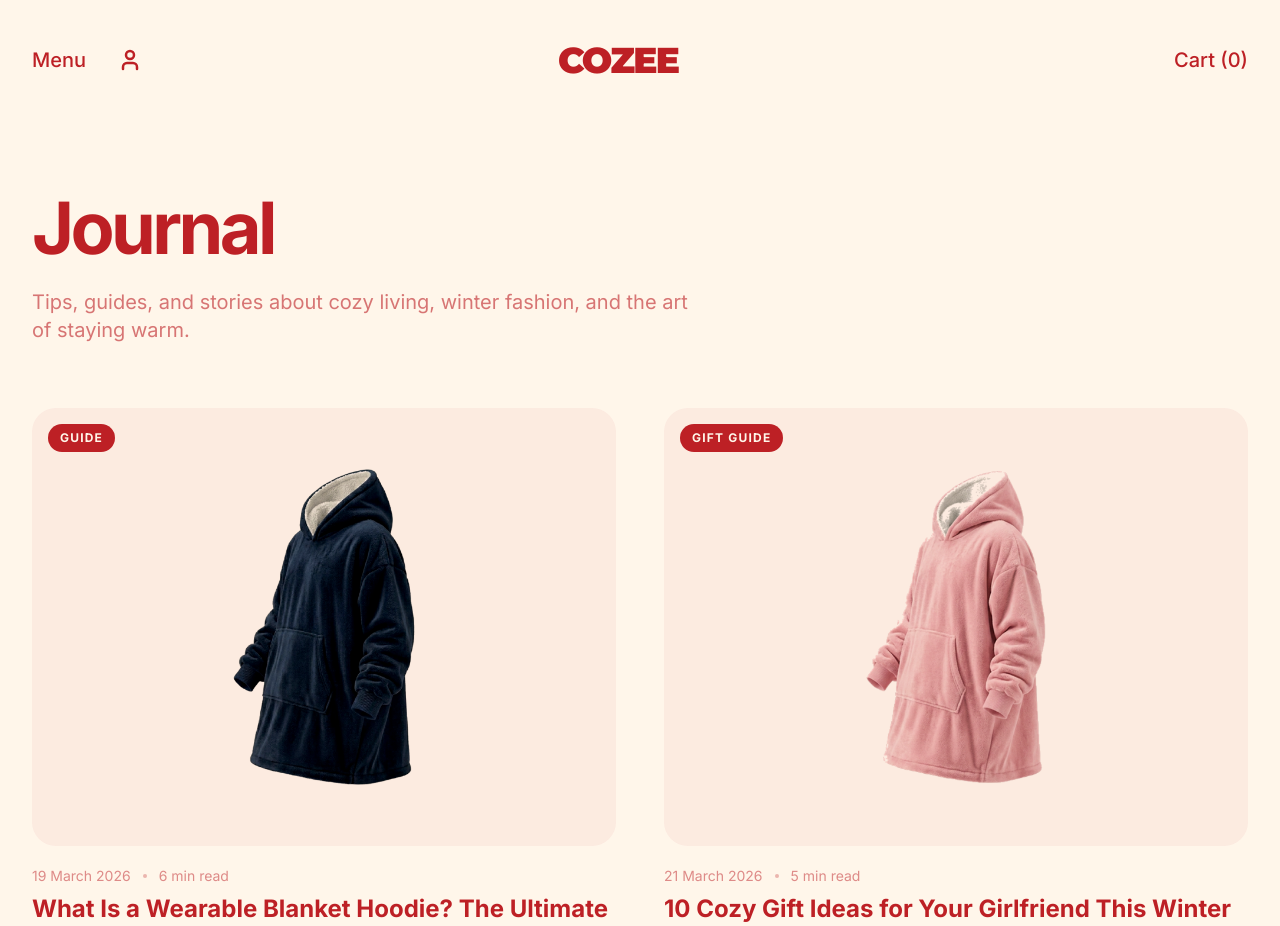
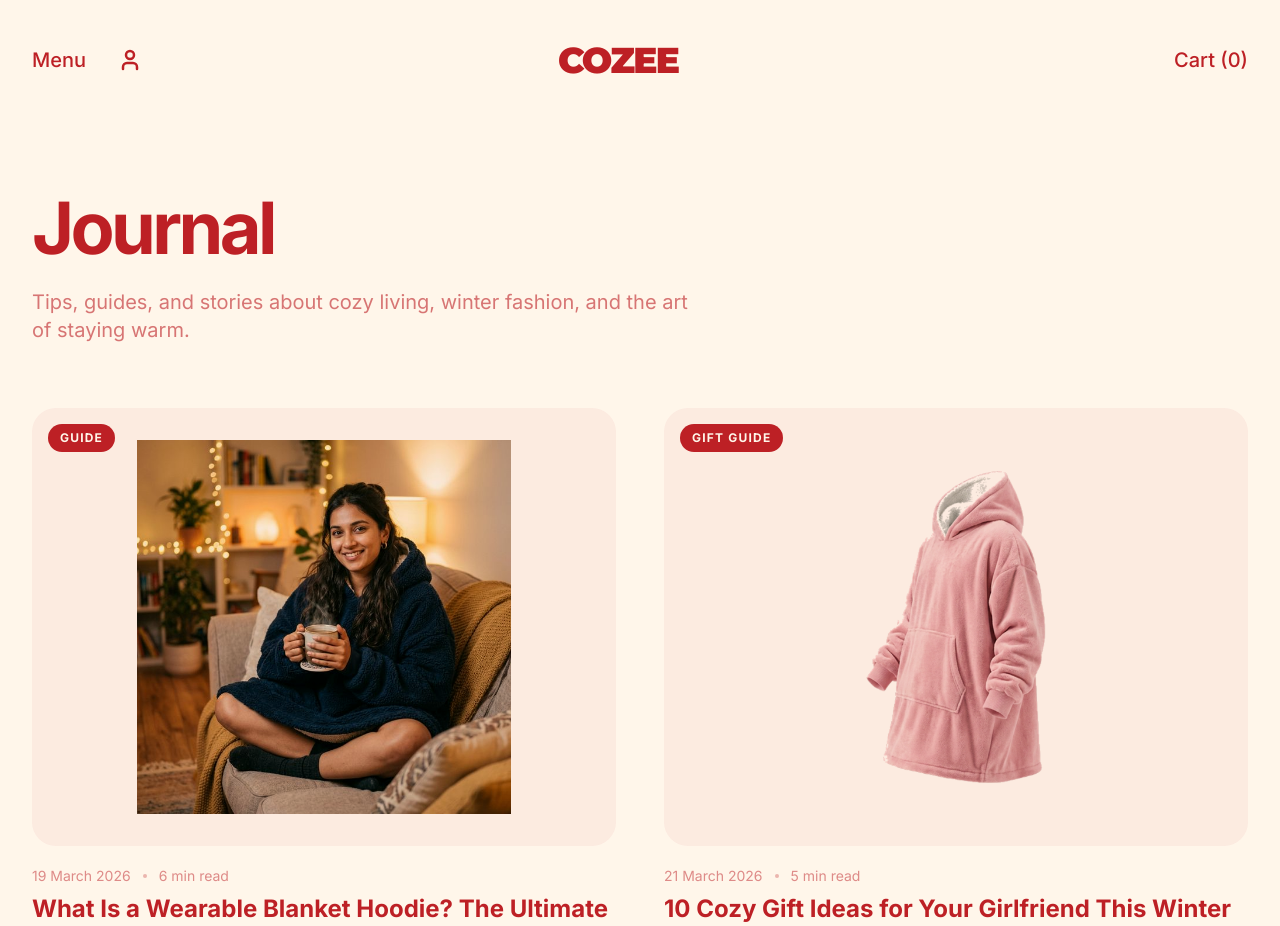
Before and after one commit to jindalcozee/cozeeweb, a React (Vite) app: page /blog in a window 1280 px wide. Shown: the top 926 px of the page. Built offline with nearby package versions, Linux system fonts and the light colour scheme; no server answers.

Commit message:
feat: add generated lifestyle image for first blog post

```diff
--- a/src/data/blogPosts.ts
+++ b/src/data/blogPosts.ts
@@ -16,7 +16,7 @@ export const blogPosts: BlogPost[] = [
     excerpt: 'Discover what makes wearable blanket hoodies the coziest innovation in winter comfort — and why everyone in India is talking about them.',
     date: '2026-03-19',
     readTime: '6 min read',
-    image: '/navyyy_transparent.png',
+    image: '/blog_wearable_blanket.png',
     category: 'Guide',
     content: `
 ## What Is a Wearable Blanket Hoodie?
```
Also changed, not shown: public/blog_wearable_blanket.png (added).
